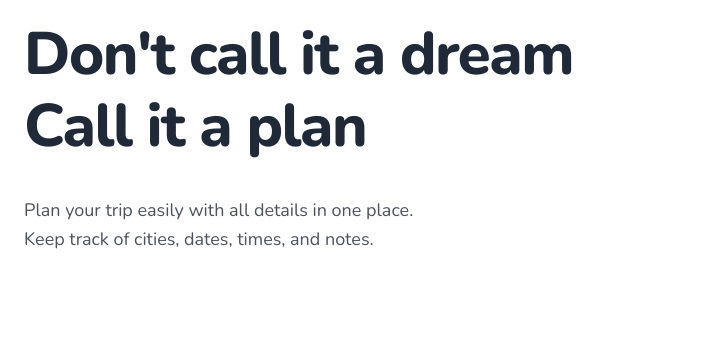
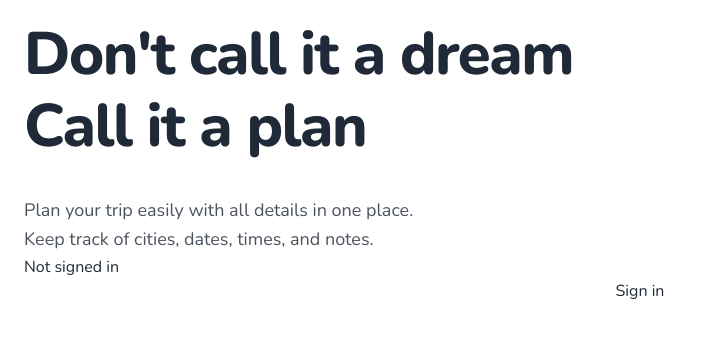
Before and after one commit to NurgaliyevS/trip-planning-app, a Next.js app: page / in a window 1280 px wide. Shown: the top 338 px of the page, without its empty margins (0-702 px from the left). Built offline with nearby package versions, Linux system fonts and the light colour scheme; no server answers.

Commit message:
add google auth

```diff
--- /dev/null
+++ b/components/google-button.jsx
@@ -0,0 +1,20 @@
+import { useSession, signIn, signOut } from "next-auth/react"
+
+export default function GoogleButton() {
+  const { data: session } = useSession();
+
+  if (session) {
+    return (
+      <>
+        Signed in as {session.user.email} <br />
+        <button onClick={() => signOut()}>Sign out</button>
+      </>
+    )
+  }
+  return (
+    <>
+      Not signed in <br />
+      <button onClick={() => signIn('google')}>Sign in</button>
+    </>
+  )
+}
--- a/package.json
+++ b/package.json
@@ -10,6 +10,7 @@
   },
   "dependencies": {
     "next": "14.2.3",
+    "next-auth": "^4.24.7",
     "react": "^18",
     "react-dom": "^18"
   },
--- a/pages/_app.js
+++ b/pages/_app.js
@@ -1,5 +1,13 @@
+import { SessionProvider } from "next-auth/react";
 import "@/styles/globals.css";
 
-export default function App({ Component, pageProps }) {
-  return <Component {...pageProps} />;
+export default function App({
+  Component,
+  pageProps: { session, ...pageProps },
+}) {
+  return (
+    <SessionProvider session={session}>
+      <Component {...pageProps} />
+    </SessionProvider>
+  )
 }
--- /dev/null
+++ b/pages/api/auth/[...nextauth].js
@@ -0,0 +1,11 @@
+import NextAuth from 'next-auth';
+import GoogleProvider from 'next-auth/providers/google';
+
+export default NextAuth({
+  providers: [
+    GoogleProvider({
+      clientId: process.env.GOOGLE_CLIENT_ID,
+      clientSecret: process.env.GOOGLE_CLIENT_SECRET,
+    }),
+  ],
+});
--- a/pages/index.js
+++ b/pages/index.js
@@ -1,4 +1,5 @@
 import { Nunito } from "next/font/google";
+import GoogleButton from "@/components/google-button";
 
 const nunito = Nunito({ subsets: ["latin"] });
 
@@ -19,6 +20,8 @@
           Keep track of cities, dates, times, and notes.
         </p>
       </div>
+
+      <GoogleButton />
     </main>
   );
 }
```
Also changed, not shown: 1 other file (tests, documents, lock files or other folders).
